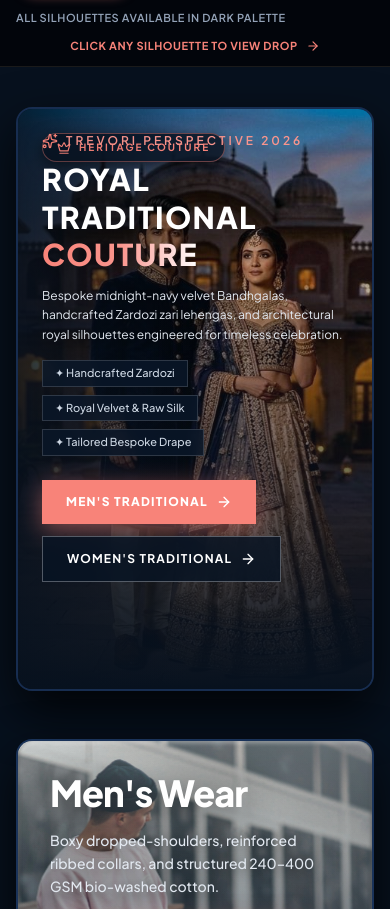
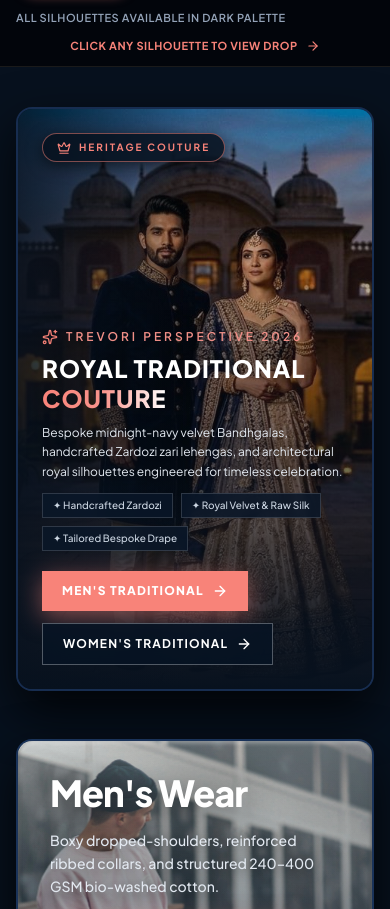
Before and after one commit to pranavavadhanula/trenzio-storefront, a React (Vite) app: page / in a window 390 px wide. Shown: the part 2173-3082 px from the top of the page. Built offline with nearby package versions, Linux system fonts and the light colour scheme.

Commit message:
Refine TraditionalAttireShowcase layout with non-overlapping responsive badges and CTA buttons

```diff
--- a/src/components/TraditionalAttireShowcase.tsx
+++ b/src/components/TraditionalAttireShowcase.tsx
@@ -86,9 +86,11 @@ export const TraditionalAttireShowcase: React.FC = () => {
             />
           )}
 
-          {/* Top Left Heritage Badge with Brand Crest */}
-          <div className="absolute top-6 left-6 sm:top-10 sm:left-10 z-20 flex items-center gap-3">
-            <div className="flex items-center gap-2 px-3.5 py-1.5 bg-[#07111E]/80 backdrop-blur-md border border-[#F88379]/40 rounded-full shadow-[0_4px_16px_rgba(0,0,0,0.6)]">
+          {/* Main Content Layout Container */}
+          <div className="absolute inset-0 z-20 flex flex-col justify-between p-6 sm:p-10 lg:p-14 pointer-events-none">
+            {/* Top Row: Heritage Badge */}
+            <div className="flex items-center gap-3 pointer-events-auto">
+              <div className="flex items-center gap-2 px-3.5 py-1.5 bg-[#07111E]/85 backdrop-blur-md border border-[#F88379]/50 rounded-full shadow-[0_4px_16px_rgba(0,0,0,0.6)]">
                 <Crown className="w-3.5 h-3.5 text-[#F88379]" />
                 <span className="text-[10px] sm:text-xs font-bold tracking-[0.2em] uppercase text-[#F88379]">
                   HERITAGE COUTURE
@@ -97,9 +99,9 @@ export const TraditionalAttireShowcase: React.FC = () => {
             </div>
 
             {/* Bottom Content Area */}
-          <div className="relative z-20 h-full flex flex-col justify-end p-6 sm:p-12 lg:p-16 max-w-3xl">
+            <div className="max-w-2xl pointer-events-auto">
               {/* Sub-badge */}
-            <div className="flex items-center gap-2 mb-3">
+              <div className="flex items-center gap-2 mb-2 sm:mb-3">
                 <Sparkles className="w-4 h-4 text-[#F88379]" />
                 <span className="text-xs sm:text-sm font-semibold tracking-[0.25em] text-[#FA958D] uppercase">
                   TREVORI PERSPECTIVE 2026
@@ -107,33 +109,33 @@ export const TraditionalAttireShowcase: React.FC = () => {
               </div>
 
               {/* Headline */}
-            <h2 className="text-3xl sm:text-5xl lg:text-6xl font-black uppercase tracking-[0.04em] text-white leading-tight drop-shadow-[0_4px_24px_rgba(0,0,0,0.9)]">
+              <h2 className="text-2xl sm:text-4xl lg:text-5xl font-black uppercase tracking-[0.04em] text-white leading-tight drop-shadow-[0_4px_24px_rgba(0,0,0,0.95)]">
                 ROYAL TRADITIONAL <span className="text-transparent bg-clip-text bg-gradient-to-r from-[#F88379] via-[#FA958D] to-white">COUTURE</span>
               </h2>
 
               {/* Description */}
-            <p className="mt-3 sm:mt-4 text-xs sm:text-base text-slate-200 font-normal leading-relaxed max-w-2xl drop-shadow-[0_2px_8px_rgba(0,0,0,0.9)]">
+              <p className="mt-2.5 sm:mt-3 text-xs sm:text-sm md:text-base text-slate-200 font-normal leading-relaxed max-w-xl drop-shadow-[0_2px_8px_rgba(0,0,0,0.9)]">
                 Bespoke midnight-navy velvet Bandhgalas, handcrafted Zardozi zari lehengas, and architectural royal silhouettes engineered for timeless celebration.
               </p>
 
               {/* Feature Pills */}
-            <div className="flex flex-wrap items-center gap-2 sm:gap-3 mt-4 sm:mt-5 text-[11px] sm:text-xs text-slate-300 font-medium">
-              <span className="px-3 py-1 bg-[#0A1728]/85 border border-white/15 backdrop-blur-sm">
+              <div className="flex flex-wrap items-center gap-2 sm:gap-2.5 mt-3 sm:mt-4 text-[10px] sm:text-xs text-slate-300 font-medium">
+                <span className="px-2.5 py-1 bg-[#0A1728]/85 border border-white/15 backdrop-blur-sm">
                   ✦ Handcrafted Zardozi
                 </span>
-              <span className="px-3 py-1 bg-[#0A1728]/85 border border-white/15 backdrop-blur-sm">
+                <span className="px-2.5 py-1 bg-[#0A1728]/85 border border-white/15 backdrop-blur-sm">
                   ✦ Royal Velvet & Raw Silk
                 </span>
-              <span className="px-3 py-1 bg-[#0A1728]/85 border border-white/15 backdrop-blur-sm">
+                <span className="px-2.5 py-1 bg-[#0A1728]/85 border border-white/15 backdrop-blur-sm">
                   ✦ Tailored Bespoke Drape
                 </span>
               </div>
 
               {/* Action CTA Buttons */}
-            <div className="flex flex-wrap items-center gap-3 sm:gap-4 mt-6 sm:mt-8">
+              <div className="flex flex-wrap items-center gap-3 sm:gap-4 mt-5 sm:mt-7">
                 <Link
                   to="/collections/traditional-men"
-                className="px-6 sm:px-8 py-3.5 sm:py-4 bg-[#F88379] hover:bg-[#FA958D] text-white font-extrabold text-xs sm:text-sm uppercase tracking-widest shadow-[0_6px_24px_rgba(248,131,121,0.5)] transition-all flex items-center gap-2 group cursor-pointer"
+                  className="px-5 sm:px-7 py-3 sm:py-3.5 bg-[#F88379] hover:bg-[#FA958D] text-white font-extrabold text-xs sm:text-sm uppercase tracking-widest shadow-[0_6px_24px_rgba(248,131,121,0.5)] transition-all flex items-center gap-2 group cursor-pointer"
                 >
                   <span>Men's Traditional</span>
                   <ArrowRight className="w-4 h-4 group-hover:translate-x-1.5 transition-transform" />
@@ -141,7 +143,7 @@ export const TraditionalAttireShowcase: React.FC = () => {
 
                 <Link
                   to="/collections/traditional-women"
-                className="px-6 sm:px-8 py-3.5 sm:py-4 bg-[#071324]/80 hover:bg-white hover:text-black border border-white/30 text-white font-bold text-xs sm:text-sm uppercase tracking-widest backdrop-blur-md transition-all flex items-center gap-2 cursor-pointer"
+                  className="px-5 sm:px-7 py-3 sm:py-3.5 bg-[#071324]/85 hover:bg-white hover:text-black border border-white/30 text-white font-bold text-xs sm:text-sm uppercase tracking-widest backdrop-blur-md transition-all flex items-center gap-2 cursor-pointer"
                 >
                   <span>Women's Traditional</span>
                   <ArrowRight className="w-4 h-4 group-hover:translate-x-1.5 transition-transform" />
@@ -150,6 +152,7 @@ export const TraditionalAttireShowcase: React.FC = () => {
             </div>
           </div>
         </div>
+      </div>
     </section>
   );
 };
```
Lines whose indentation alone changed are shown as unchanged.
